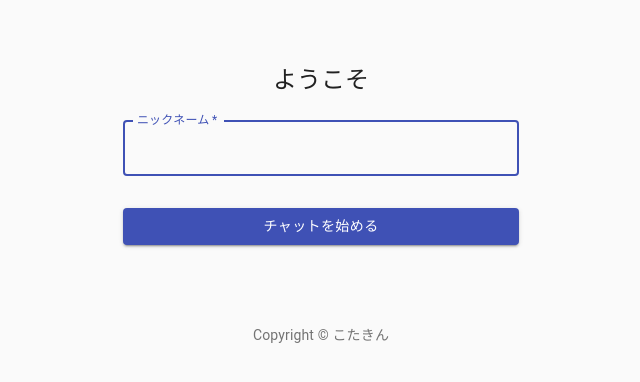
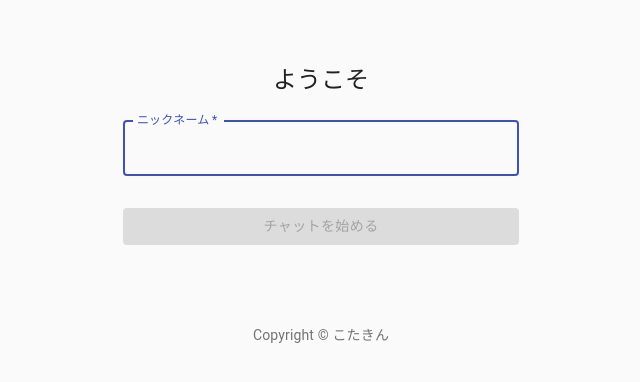
Before and after one commit to soichiro-kotaki/chat-app-with-react, a React (Create React App) app: page / in a window 1280 px wide. Shown: the top 382 px of the page, without its empty margins (319-959 px from the left). Built offline with nearby package versions, Linux system fonts and the light colour scheme.

Commit message:
setName by clicking button

```diff
--- a/src/components/SignIn.js
+++ b/src/components/SignIn.js
@@ -1,4 +1,4 @@
-import React from 'react';
+import React, {useState, useEffect} from 'react';
 import Button from '@material-ui/core/Button';
 import CssBaseline from '@material-ui/core/CssBaseline';
 import TextField from '@material-ui/core/TextField';
@@ -41,6 +41,14 @@
 
 export default function SignIn({setName}) {
   const classes = useStyles();
+  const [disabled, setDisabled] = useState(true)
+  const [string, setString] = useState("");
+
+  useEffect(() => {
+    const disabled = string === "";
+    setDisabled(disabled);
+    console.log({disabled, string})
+  }, [string]);
 
   return (
     <Container component="main" maxWidth="xs">
@@ -59,8 +67,11 @@
             label="ニックネーム"
             name="name"
             autoFocus
+            value={string}
+            onChange={(e) => {setString(e.target.value)}}
           />
           <Button
+            disabled={disabled}
             type="submit"
             fullWidth
             variant="contained"
```
